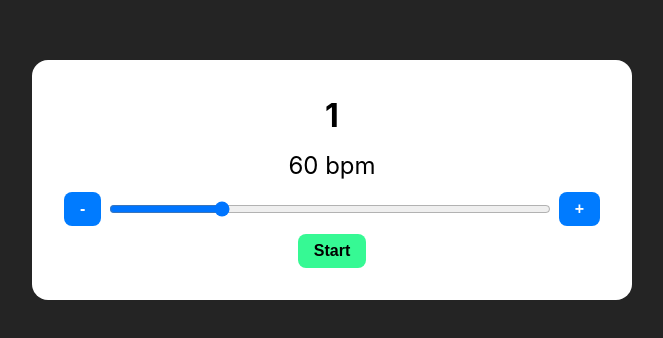
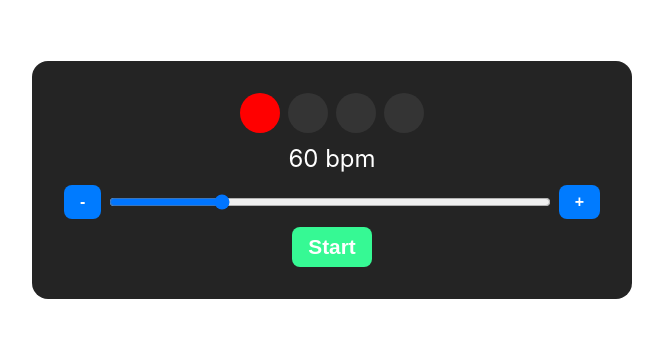
Before and after one commit to gabriel-pantojab/metronome, a React (Vite) app: page / in a window 1280 px wide. Shown: the part 220-558 px from the top of the page, without its empty margins (308-971 px from the left). Built offline with nearby package versions, Linux system fonts and the light colour scheme.

Commit message:
refactor: add bpm controls

```diff
--- /dev/null
+++ b/src/components/bpm-controls/bpm-controls.module.css
@@ -0,0 +1,20 @@
+.bpmControls {
+  display: flex;
+  justify-content: center;
+  gap: 0.5rem;
+  width: 100%;
+}
+
+.button {
+  padding: 0.5rem 1rem;
+  border: none;
+  border-radius: 0.5rem;
+  font-size: 1rem;
+  font-weight: 700;
+  cursor: pointer;
+}
+
+.primaryButton {
+  background-color: #007bff;
+  color: white;
+}
--- /dev/null
+++ b/src/components/bpm-controls/bpm-controls.tsx
@@ -0,0 +1,35 @@
+import style from './bpm-controls.module.css';
+
+interface BpmControlsProps {
+    bpm: number;
+    setBpm: (value: number) => void;
+}
+
+export function BpmControls({ bpm, setBpm }: BpmControlsProps) {
+    const incrementBpm = () => setBpm(bpm + 1);
+    const decrementBpm = () => setBpm(bpm - 1);
+
+    return (
+        <div className={style.bpmControls}>
+            <button className={`${style.button} ${style.primaryButton}`} onClick={incrementBpm}>
+                -
+            </button>
+
+            <input
+                style={{ width: '100%' }}
+                type="range"
+                name="bpm"
+                id="bpm"
+                min="1"
+                max="240"
+                step={1}
+                value={bpm}
+                onChange={(e) => setBpm(Number(e.target.value))}
+            />
+
+            <button className={`${style.button} ${style.primaryButton}`} onClick={decrementBpm}>
+                +
+            </button>
+        </div>
+    );
+}
--- a/src/components/metronome/metronome.module.css
+++ b/src/components/metronome/metronome.module.css
@@ -3,9 +3,9 @@
     flex-direction: column;
     align-items: center;
     justify-content: center;
-    background-color: white;
-    gap: .5rem;
-    color: black;
+    background-color: #242424;
+    gap: 0.5rem;
+    color: white;
     padding: 2rem;
     border-radius: 1rem;
     width: 100%;
@@ -13,9 +13,11 @@
     max-width: 600px;
 }
 
-.beat {
-    font-size: 2rem;
-    font-weight: 700;
+.beats {
+    display: flex;
+    gap: 0.5rem;
+    width: 100%;
+    justify-content: center;
 }
 
 .bpm {
@@ -23,19 +25,12 @@
     display: flex;
     flex-direction: column;
     justify-content: center;
-    gap: .5rem;
+    gap: 0.5rem;
     width: 100%;
 }
 
 .bpmValue {
     text-align: center;
-}
-
-.bpmControls {
-    display: flex;
-    justify-content: center;
-    gap: 0.5rem;
-    width: 100%;
 }
 
 .button {
@@ -47,19 +42,16 @@
     cursor: pointer;
 }
 
-.primaryButton {
-    background-color: #007bff;
-    color: white;
-}
-
 .startButton {
     background-color: #36f994;
-    color: black;
+    color: white;
+    font-size: 1.3rem;
 }
 
 .stopButton {
     background-color: #ff3b3b;
     color: white;
+    font-size: 1.3rem;
 }
 
 .signatures {
--- a/src/components/metronome/metronome.tsx
+++ b/src/components/metronome/metronome.tsx
@@ -1,7 +1,10 @@
 import { useEffect, useState } from 'react';
 
+import { BpmControls } from '../bpm-controls/bpm-controls';
+import { Beat } from '../beat/beat';
+
+import { playTak, playTik } from '../../utils/sounds';
 import style from './metronome.module.css';
-import { playTak, playTik } from '../../utils/sounds';
 
 export function Metronome() {
     const [bpm, setBpm] = useState<number>(60);
@@ -29,7 +32,7 @@ export function Metronome() {
         return () => {
             if (timer) clearInterval(timer);
         };
-    }, [playing, bpm, 4]);
+    }, [playing, bpm]);
 
     const handlePlay = () => {
         setPlaying((prevPlaying) => {
@@ -42,42 +45,16 @@ export function Metronome() {
 
     return (
         <section className={style.metronome}>
-            <div className={style.beat}>
-                {
-                    <span style={beat === 1 ? { fontWeight: 'bold' } : { fontWeight: 'normal' }}>
-                        {beat}
-                    </span>
-                }
+            <div className={style.beats}>
+                {[1, 2, 3, 4].map((i) => (
+                    <Beat key={i} color={i === 1 ? 'red' : 'yellow'} active={beat === i} />
+                ))}
             </div>
 
             <div className={style.bpm}>
                 <p className={style.bpmValue}>{bpm} bpm</p>
 
-                <div className={style.bpmControls}>
-                    <button
-                        className={`${style.button} ${style.primaryButton}`}
-                        onClick={() => setBpm(bpm - 1)}>
-                        -
-                    </button>
-
-                    <input
-                        style={{ width: '100%' }}
-                        type="range"
-                        name="bpm"
-                        id="bpm"
-                        min="1"
-                        max="240"
-                        step={1}
-                        value={bpm}
-                        onChange={(e) => setBpm(Number(e.target.value))}
-                    />
-
-                    <button
-                        className={`${style.button} ${style.primaryButton}`}
-                        onClick={() => setBpm(bpm + 1)}>
-                        +
-                    </button>
-                </div>
+                <BpmControls bpm={bpm} setBpm={setBpm} />
             </div>
 
             <div>
--- a/src/index.css
+++ b/src/index.css
@@ -5,7 +5,6 @@
 
     color-scheme: light dark;
     color: rgba(255, 255, 255, 0.87);
-    background-color: #242424;
 
     font-synthesis: none;
     text-rendering: optimizeLegibility;
```
